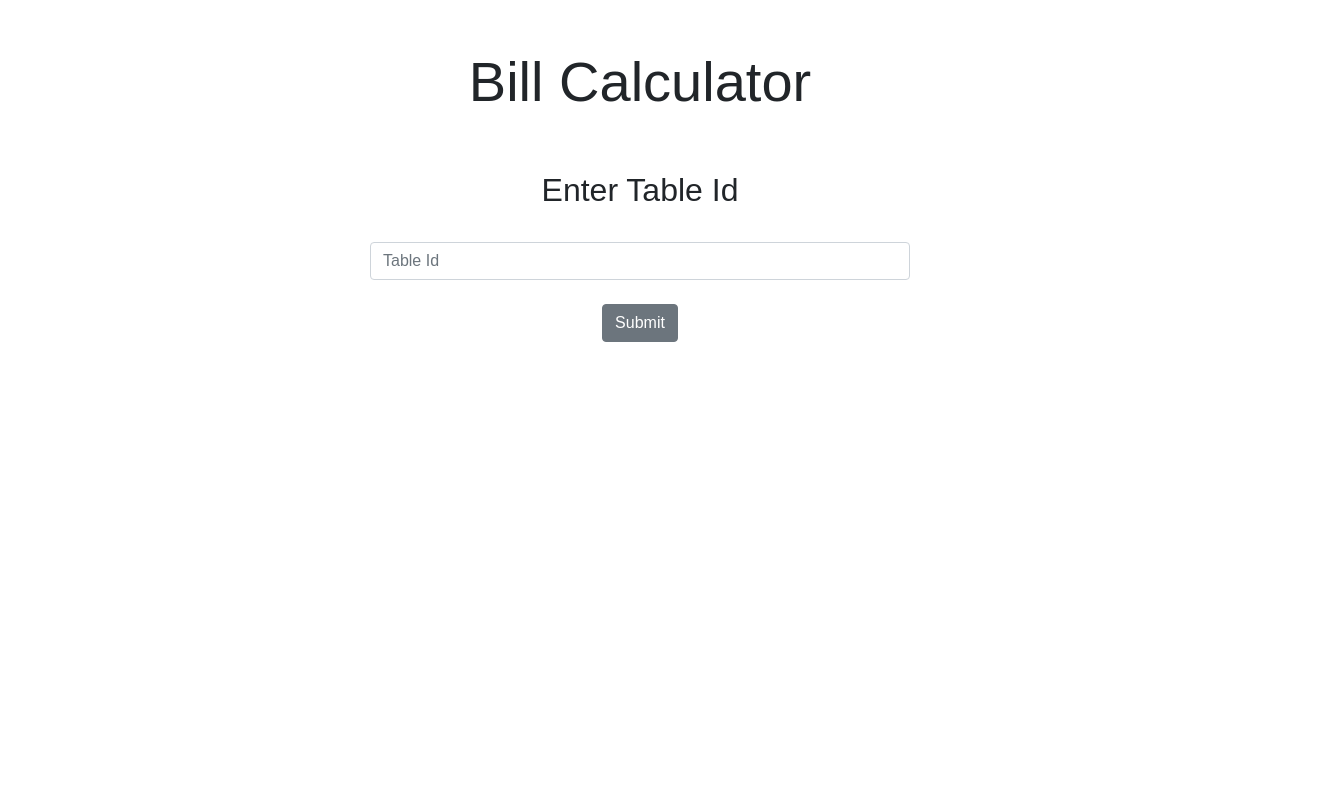
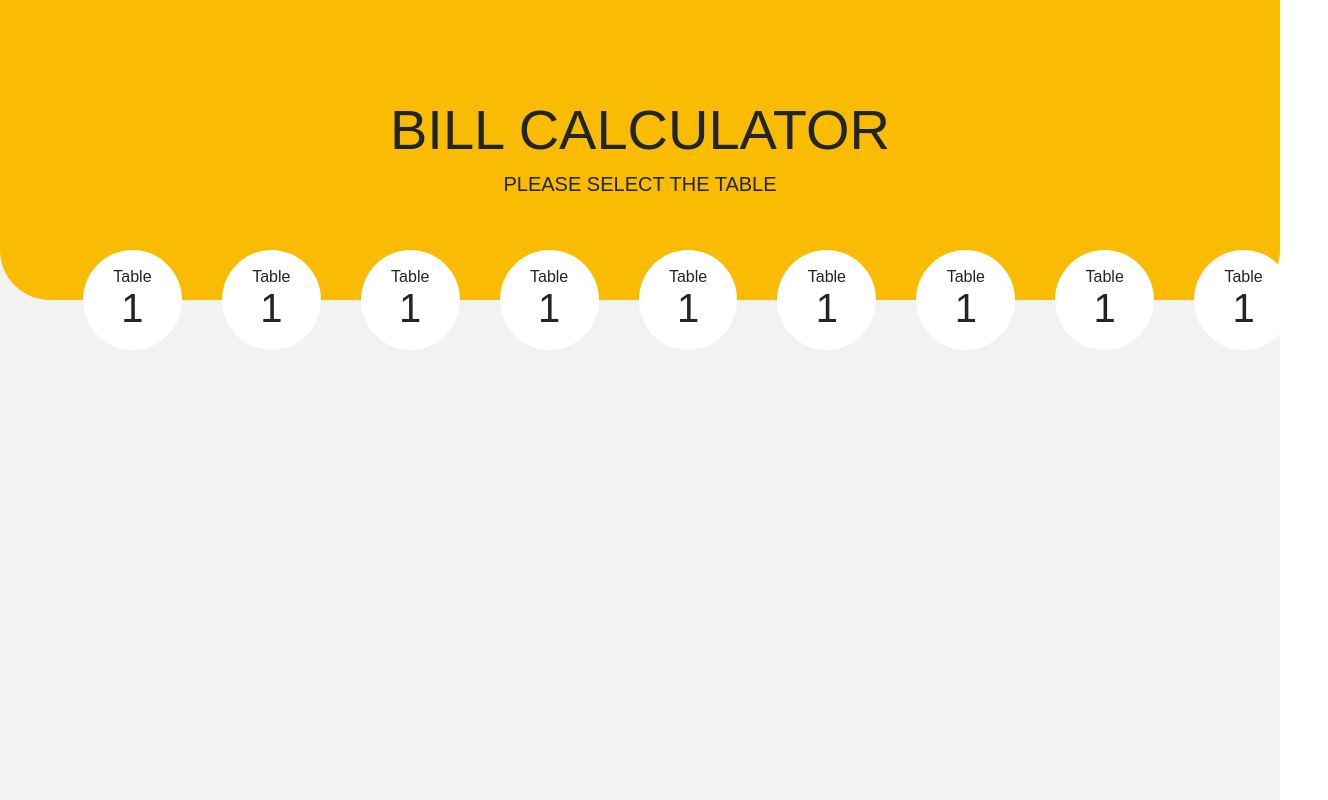
Before and after one commit to napatwongchr/restaurant-bill-calculator, a React (Create React App) app: page /employee in a window 1280 px wide. Shown: the whole page, 1328 px wide, since content can reach past the window. Built offline with nearby package versions, Linux system fonts and the light colour scheme.

Commit message:
add theme to employee

```diff
--- a/src/components/EmployeeApp.js
+++ b/src/components/EmployeeApp.js
@@ -1,33 +1,36 @@
 import React from 'react'
 import styled from 'styled-components'
-import { Container, Row, Col,
-Input, Button } from 'reactstrap'
+import EmployeeHeadings from './common/EmployeeHeadings'
+import EmployeeContent from './common/EmployeeContent'
+import TableBox from './common/TableBox'
+import { Container, Col } from 'reactstrap'
 
 const EmployeeApp = ({ history }) => {
   return (
-    <Container>
-      <Row>
-        <Col className='d-flex justify-content-center'>
-          <BillHeadings className='mt-5'>Bill Calculator</BillHeadings>
+    <ContainerWrapper fluid>
+      <EmployeeHeadings
+        mainHeadings='BILL CALCULATOR'
+        subHeadings='PLEASE SELECT THE TABLE' />
+      <EmployeeContent>
+        <Col className='d-flex justify-content-center mx-5'>
+          <TableBox onClick={() => history.push('/employee/calculation')} number={1}/>
+          <TableBox number={1}/>
+          <TableBox number={1}/>
+          <TableBox number={1}/>
+          <TableBox number={1}/>
+          <TableBox number={1}/>
+          <TableBox number={1}/>
+          <TableBox number={1}/>
+          <TableBox number={1}/>
         </Col>
-      </Row>
-      <Row className='mt-5'>
-        <Col md='3'></Col>
-        <Col md='6' className='d-flex flex-column align-items-center'>
-          <h2>Enter Table Id</h2>
-          <Input className='mt-4' placeholder='Table Id' />
-          <Button onClick={() => history.push('/employee/calculation') } className='mt-4'>
-            Submit
-          </Button>
-        </Col>
-        <Col md='3'></Col>
-      </Row>
-    </Container>
+      </EmployeeContent>
+    </ContainerWrapper>
   )
 }
 
-const BillHeadings = styled.h1`
-  font-size: 56px
+const ContainerWrapper = styled(Container)`
+  min-height: 100vh;
+  background-color: #f2f2f2;
 `
 
 export default EmployeeApp
--- a/src/components/MainApp.js
+++ b/src/components/MainApp.js
@@ -11,7 +11,7 @@ class MainApp extends Component {
     return (
       <ContainerWrapper className='d-flex flex-column'>
         <Row className='mx-auto my-5'>
-          <SelectRoleHeading>Select Your Role</SelectRoleHeading>
+          <SelectRoleHeading>Select Role</SelectRoleHeading>
         </Row>
         <Row className='my-5'>
           <Col>
@@ -34,7 +34,7 @@ const ContainerWrapper = styled(Container)`
 `
 
 const SelectRoleHeading = styled.h1`
-  font-size: 90px;
+  font-size: 70px;
 `
 
 export default connect(null, { selectRole })(MainApp)
--- /dev/null
+++ b/src/components/common/EmployeeContent.js
@@ -0,0 +1,23 @@
+import React from 'react'
+import PropTypes from 'prop-types'
+import { Row } from 'reactstrap'
+import styled from 'styled-components'
+
+const EmployeeContent = ({ children, classname }) => {
+  return (
+    <BodyArea className={classname}>
+      {children}
+    </BodyArea>
+  )
+}
+
+const BodyArea = styled(Row)`
+  position: relative;
+  top: -50px;
+`
+
+EmployeeContent.defaultProps = {
+  classname: ''
+}
+
+export default EmployeeContent
--- /dev/null
+++ b/src/components/common/EmployeeHeadings.js
@@ -0,0 +1,30 @@
+import React from 'react'
+import styled from 'styled-components'
+import { Row, Col } from 'reactstrap'
+
+const EmployeeHeadings = ({ mainHeadings, subHeadings }) => {
+  return (
+    <HeadingsArea>
+      <Col className='d-flex flex-column justify-content-center align-items-center'>
+        <MainHeadings>{ mainHeadings }</MainHeadings>
+        <SubHeadings>{ subHeadings }</SubHeadings>
+      </Col>
+    </HeadingsArea>
+  )
+}
+
+const HeadingsArea = styled(Row)`
+  height: 300px;
+  background-color: #f9bc02;
+  border-radius: 0 0 50px 50px;
+`
+
+const MainHeadings = styled.h1`
+  font-size: 56px
+`
+
+const SubHeadings = styled.h5`
+
+`
+
+export default EmployeeHeadings
--- /dev/null
+++ b/src/components/common/SeatInput.js
@@ -0,0 +1,30 @@
+import React from 'react'
+import PropTypes from 'prop-types'
+import { InputGroup, InputGroupAddon, Input,
+Button} from 'reactstrap'
+
+const SeatInput = ({ decreaseCount, increaseCount, count }) => {
+  return (
+    <InputGroup size='lg'>
+      <InputGroupAddon addonType='prepend'>
+        <Button onClick={decreaseCount} color='secondary'>-</Button>
+      </InputGroupAddon>
+      <Input value={count} placeholder='Seats' />
+      <InputGroupAddon addonType='append'>
+        <Button onClick={increaseCount} color='secondary'>+</Button>
+      </InputGroupAddon>
+    </InputGroup>
+  )
+}
+
+SeatInput.defaultProps = {
+  count: 0
+}
+
+SeatInput.propTypes = {
+  decreaseCount: PropTypes.func.isRequired,
+  increaseCount: PropTypes.func.isRequired,
+  count: PropTypes.number
+}
+
+export default SeatInput
--- /dev/null
+++ b/src/components/common/TableBox.js
@@ -0,0 +1,41 @@
+import React from 'react'
+import PropTypes from 'prop-types'
+import styled from 'styled-components'
+
+const TableBox = ({ number, onClick }) => {
+  return (
+    <CircleBox onClick={onClick}>
+      <TableHeadings>Table</TableHeadings>
+      <TableNumber>{number}</TableNumber>
+    </CircleBox>
+  )
+}
+
+const CircleBox = styled.div`
+  margin: 0 20px;
+  display: flex;
+  flex-direction: column;
+  justify-content: center;
+  align-items: center;
+  background-color: #FFFFFF;
+  border-radius: 50%;
+  width: 100px;
+  height: 100px;
+  cursor: pointer;
+  &:hover {
+    transform: translate(0px, -5px);
+  }
+`
+
+const TableHeadings = styled.span`
+  position: relative;
+  top: 7px;
+`
+
+const TableNumber = styled.span`
+  position: relative;
+  top: -4px;
+  font-size: 40px;
+`
+
+export default TableBox
--- a/src/components/customer/ReserveSeats.js
+++ b/src/components/customer/ReserveSeats.js
@@ -1,8 +1,8 @@
 import React, { Component } from 'react'
 import styled from 'styled-components'
+import SeatInput from '../common/SeatInput'
 import { Container, Row, Col,
-Input, Button, InputGroup,
-InputGroupText, InputGroupAddon } from 'reactstrap'
+Input, Button } from 'reactstrap'
 
 class ReserveSeats extends Component {
   constructor(props){
@@ -34,15 +34,11 @@ class ReserveSeats extends Component {
         <Row className='mt-5'>
           <Col md='3'></Col>
           <Col md='6' className='d-flex flex-column align-items-center'>
-            <InputGroup size='lg'>
-              <InputGroupAddon addonType='prepend'>
-                <Button onClick={this.decreaseCount} color='secondary'>-</Button>
-              </InputGroupAddon>
-              <Input value={this.state.count} placeholder='Seats' />
-              <InputGroupAddon addonType='append'>
-                <Button onClick={this.increaseCount} color='secondary'>+</Button>
-              </InputGroupAddon>
-            </InputGroup>
+            <SeatInput
+              decreaseCount={this.decreaseCount}
+              increaseCount={this.increaseCount}
+              count={this.state.count}
+            />
             <Button
               onClick={() => history.push('/customer/success')}
               color='primary'
--- a/src/components/employee/Calculation.js
+++ b/src/components/employee/Calculation.js
@@ -1,34 +1,43 @@
 import React, { Component } from 'react'
 import styled from 'styled-components'
+import EmployeeHeadings from '../common/EmployeeHeadings'
+import EmployeeContent from '../common/EmployeeContent'
 import { Container, Row, Col,
 Input, Button } from 'reactstrap'
 
 class Calculation extends Component {
   render() {
     return (
-      <Container>
-        <Row>
-          <Col className='d-flex justify-content-center'>
-            <BillHeadings className='mt-5'>Bill Summary</BillHeadings>
-          </Col>
-        </Row>
-        <Row className='mt-5'>
-          <Col md='3'></Col>
-          <Col md='6' className='d-flex flex-column align-items-center'>
-            <h2>Table Id #123</h2>
-            <Button onClick={() => alert('Checked !!') } className='mt-4'>
-              Checkout
-            </Button>
-          </Col>
-          <Col md='3'></Col>
-        </Row>
-      </Container>
+      <ContainerWrapper fluid>
+        <EmployeeHeadings
+          mainHeadings='BILL SUMMARY'
+          subHeadings='Summary for table #123'/>
+        <EmployeeContent classname='d-flex justify-content-center'>
+          <BillSummary md='6'>
+
+              <h4>adsfdsafasdfasdfasfd</h4>
+              <h4>adsfdsafasdfasdfasfd</h4>
+              <h4>adsfdsafasdfasdfasfd</h4>
+              <h4>adsfdsafasdfasdfasfd</h4>
+              <h4>adsfdsafasdfasdfasfd</h4>
+              <span>asdsadasdasdasd</span>
+          </BillSummary>
+        </EmployeeContent>
+      </ContainerWrapper>
     )
   }
 }
 
-const BillHeadings = styled.h1`
-  font-size: 56px
+const ContainerWrapper = styled(Container)`
+  min-height: 100vh;
+  background-color: #f2f2f2;
+`
+
+const BillSummary = styled(Col)`
+  width: 100%;
+  background-color: #FFFFFF;
+  padding: 30px;
+  border-radius: 30px;
 `
 
 export default Calculation
```
